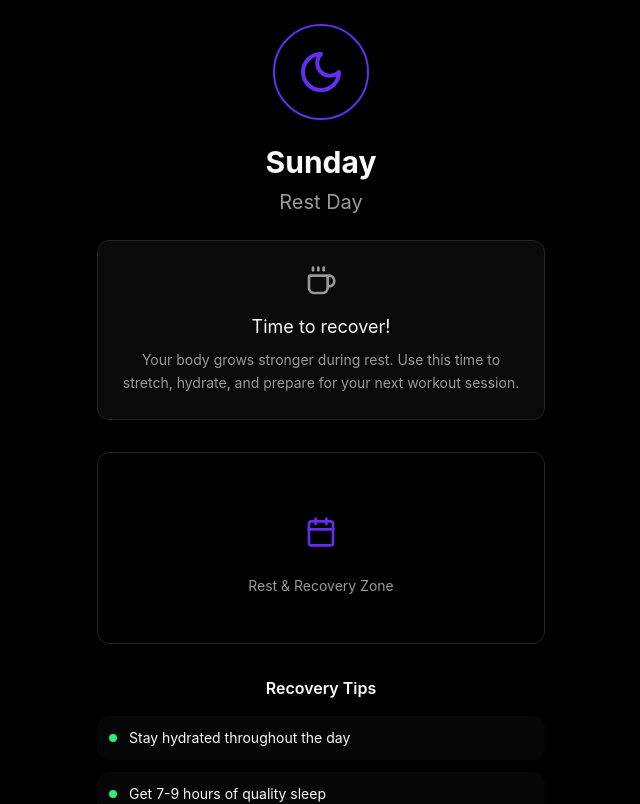
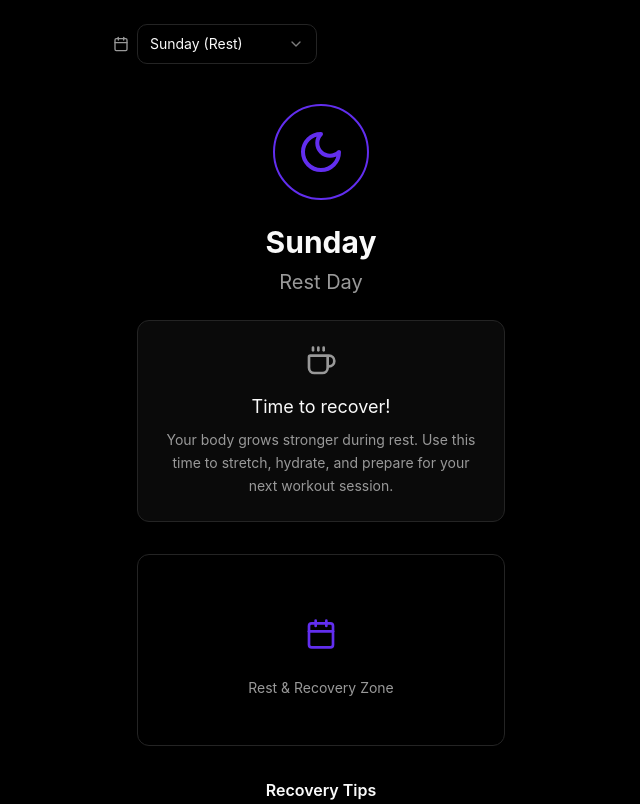
Before and after one commit to askvallejos/work-that-shi, a React (Vite) app: page / in a window 1280 px wide. Shown: the top 804 px of the page, without its empty margins (319-959 px from the left). Built offline with nearby package versions, Linux system fonts and the light colour scheme.

Commit message:
Add day selection UI
Allow users to manually select a workout day while retaining automatic day detection.

```diff
--- a/src/App.tsx
+++ b/src/App.tsx
@@ -5,6 +5,7 @@ import { TooltipProvider } from "@/components/ui/tooltip";
 import { QueryClient, QueryClientProvider } from "@tanstack/react-query";
 import { WorkoutDay } from "./components/WorkoutDay";
 import { RestDay } from "./components/RestDay";
+import { DaySelector } from "./components/DaySelector";
 import { getCurrentDay, getDayFromHash } from "./utils/dateHelpers";
 import { WorkoutPlan } from "./types/workout";
 import workoutData from "./data/workout.json";
@@ -17,33 +18,53 @@ const App = () => {
     return getDayFromHash() || getCurrentDay();
   });
 
+  const [isManualSelection, setIsManualSelection] = useState<boolean>(false);
+
   useEffect(() => {
     const handleHashChange = () => {
       const dayFromHash = getDayFromHash();
       if (dayFromHash) {
         setCurrentDay(dayFromHash);
-      } else {
+        setIsManualSelection(true);
+      } else if (!isManualSelection) {
         setCurrentDay(getCurrentDay());
       }
     };
 
     window.addEventListener('hashchange', handleHashChange);
     return () => window.removeEventListener('hashchange', handleHashChange);
-  }, []);
+  }, [isManualSelection]);
 
   const workoutPlan = workoutData as WorkoutPlan;
+  const availableDays = Object.keys(workoutPlan.workout_plan);
   const workout = workoutPlan.workout_plan[currentDay as keyof typeof workoutPlan.workout_plan];
+
+  const handleDayChange = (day: string) => {
+    setCurrentDay(day);
+    setIsManualSelection(true);
+    // Update URL hash to reflect selection
+    window.location.hash = `#/${day}`;
+  };
 
   return (
     <QueryClientProvider client={queryClient}>
       <TooltipProvider>
         <Toaster />
         <Sonner />
-        {workout ? (
-          <WorkoutDay day={currentDay} workout={workout} />
-        ) : (
-          <RestDay day={currentDay} />
-        )}
+        <div className="min-h-screen bg-background">
+          <div className="container mx-auto px-4 py-6 max-w-md">
+            <DaySelector
+              selectedDay={currentDay}
+              onDayChange={handleDayChange}
+              availableDays={availableDays}
+            />
+            {workout ? (
+              <WorkoutDay day={currentDay} workout={workout} />
+            ) : (
+              <RestDay day={currentDay} />
+            )}
+          </div>
+        </div>
       </TooltipProvider>
     </QueryClientProvider>
   );
--- /dev/null
+++ b/src/components/DaySelector.tsx
@@ -0,0 +1,45 @@
+import { Select, SelectContent, SelectItem, SelectTrigger, SelectValue } from "@/components/ui/select";
+import { Calendar } from "lucide-react";
+
+interface DaySelectorProps {
+  selectedDay: string;
+  onDayChange: (day: string) => void;
+  availableDays: string[];
+}
+
+export const DaySelector = ({ selectedDay, onDayChange, availableDays }: DaySelectorProps) => {
+  const dayNames: Record<string, string> = {
+    monday: "Monday",
+    tuesday: "Tuesday",
+    wednesday: "Wednesday",
+    thursday: "Thursday",
+    friday: "Friday",
+    saturday: "Saturday",
+    sunday: "Sunday"
+  };
+
+  return (
+    <div className="flex items-center gap-2 mb-4">
+      <Calendar className="h-4 w-4 text-muted-foreground" />
+      <Select value={selectedDay} onValueChange={onDayChange}>
+        <SelectTrigger className="w-[180px]">
+          <SelectValue placeholder="Select day" />
+        </SelectTrigger>
+        <SelectContent>
+          {availableDays.map((day) => (
+            <SelectItem key={day} value={day}>
+              {dayNames[day]}
+            </SelectItem>
+          ))}
+          {/* Show rest days too */}
+          {!availableDays.includes("saturday") && (
+            <SelectItem value="saturday">Saturday (Rest)</SelectItem>
+          )}
+          {!availableDays.includes("sunday") && (
+            <SelectItem value="sunday">Sunday (Rest)</SelectItem>
+          )}
+        </SelectContent>
+      </Select>
+    </div>
+  );
+};
```
